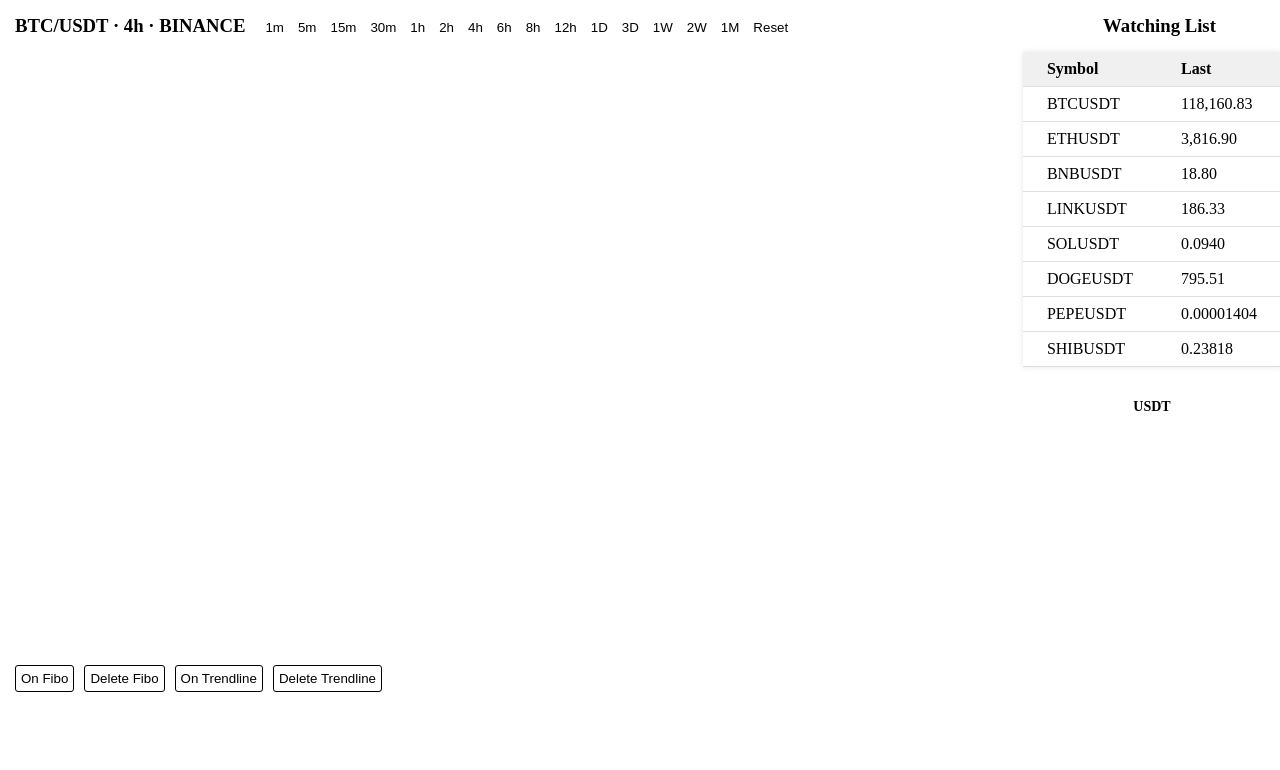
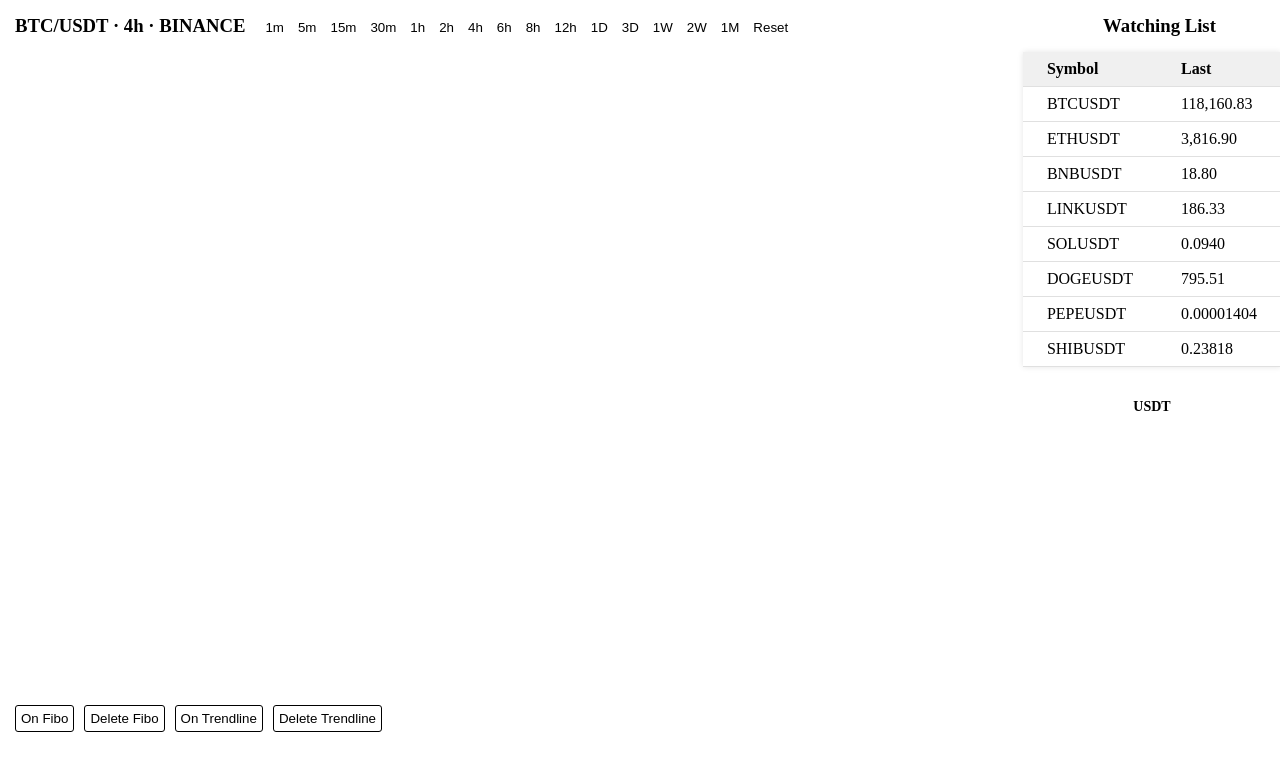
Before and after one commit to Takamori25/chart, a website built with Vite: page index.html in a window 1280 px wide. Built offline with nearby package versions, Linux system fonts and the light colour scheme; no server answers; what lightweight-charts would draw is missing.

Commit message:
Commit mọi thay đổi để deploy

```diff
--- a/src/styles.css
+++ b/src/styles.css
@@ -6,7 +6,6 @@
 
 .container {
   display: flex;
-  overflow-y: scroll;
 }
 
 .left-side {
@@ -21,7 +20,7 @@
 }
 
 #chart-container {
-  height: 600px;
+  height: 80vh;
   /* đảm bảo có đủ không gian cho 2 panes */
   cursor: crosshair;
   position: relative;
```
